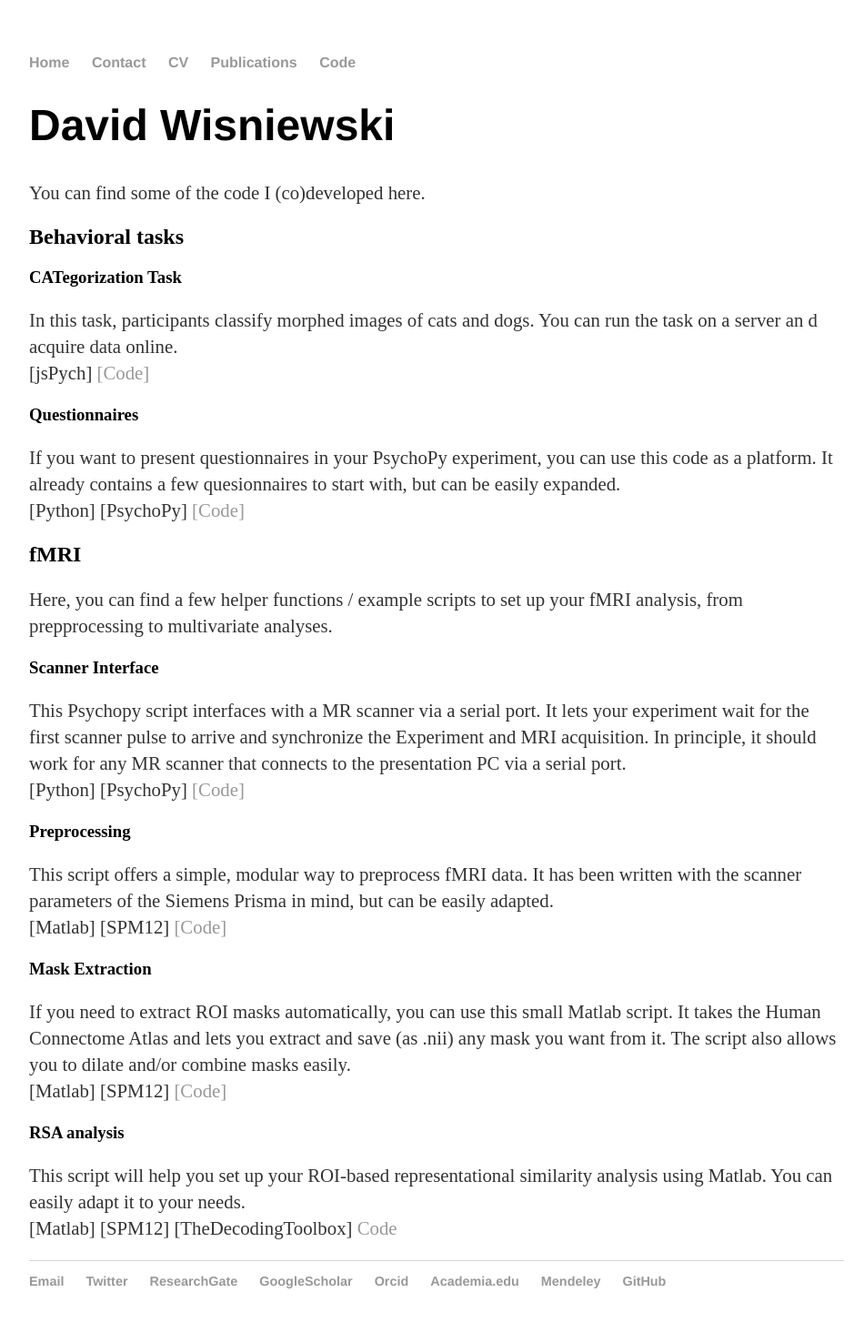
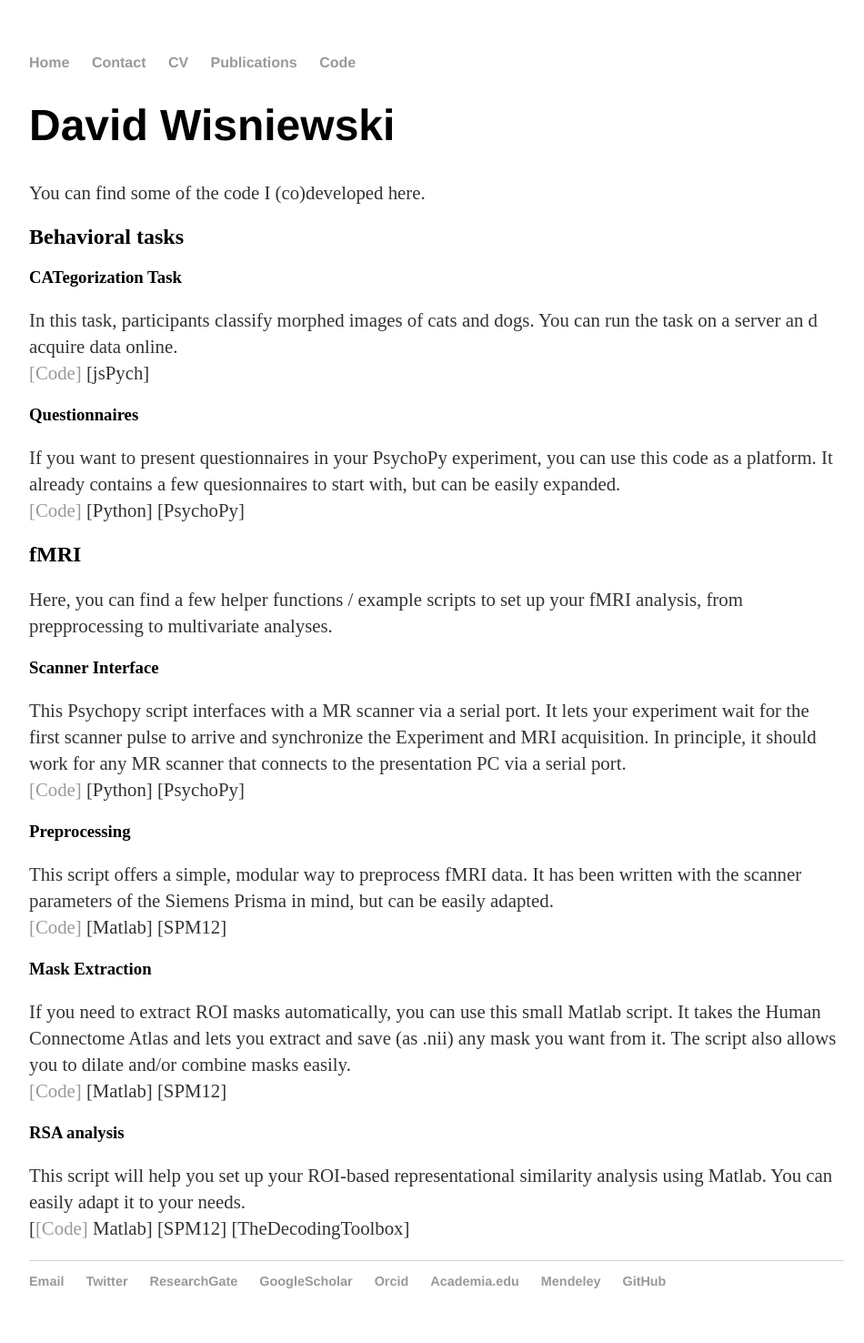
Before and after one commit to davidwisniewski/davidwisniewski.github.io, a Jekyll site: the page built from code/index.html, in a window 1280 px wide. Shown: the whole page at 91% size, without its empty margins (160-1110 px from the left). Built offline with Jekyll 4.4.1, drawn with Linux system fonts in a browser that asks for light colours.

Commit message:
small formatting changes

```diff
--- a/code/index.html
+++ b/code/index.html
@@ -11,13 +11,13 @@ title: David Wisniewski
 	<h3>CATegorization Task</h3>
 	<p>
 	In this task, participants classify morphed images of cats and dogs. You can run the task on a server an d acquire data online.<br>
-	[jsPych] <a href="https://github.com/davidwisniewski/CATegorization_task_jspsych">[Code]</a><br>
+	<a href="https://github.com/davidwisniewski/CATegorization_task_jspsych">[Code]</a> [jsPych]<br>
 	</p>
 
 	<h3>Questionnaires</h3>
 	<p>
 	If you want to present questionnaires in your PsychoPy experiment, you can use this code as a platform. It already contains a few quesionnaires to start with, but can be easily expanded.<br>
-	[Python] [PsychoPy] <a href="https://github.com/CCN-github/Questionnaires-PsychoPy">[Code]</a><br>
+	<a href="https://github.com/CCN-github/Questionnaires-PsychoPy">[Code]</a> [Python] [PsychoPy]<br>
 	</p>
 
 	<h2>fMRI</h2>
@@ -27,25 +27,25 @@ title: David Wisniewski
 	<h3>Scanner Interface</h3>
 	<p>
 	This Psychopy script interfaces with a MR scanner via a serial port. It lets your experiment wait for the first scanner pulse to arrive and synchronize the Experiment and MRI acquisition. In principle, it should work for any MR scanner that connects to the presentation PC via a serial port. <br>
-	[Python] [PsychoPy] <a href="https://github.com/CCN-github/fMRI-interface-Psychopy">[Code]</a><br>
+	<a href="https://github.com/CCN-github/fMRI-interface-Psychopy">[Code]</a> [Python] [PsychoPy] <br>
 	</p>
 
 	<h3>Preprocessing</h3>
 	<p>
 	This script offers a simple, modular way to preprocess fMRI data. It has been written with the scanner parameters of the Siemens Prisma in mind, but can be easily adapted.<br>
-	[Matlab] [SPM12] <a href="https://github.com/CCN-github/fMRI-preprocessing-SPM12">[Code]</a><br>
+	<a href="https://github.com/CCN-github/fMRI-preprocessing-SPM12">[Code]</a> [Matlab] [SPM12] <br>
 	</p>
 
 	<h3>Mask Extraction</h3>
 	<p>
 	If you need to extract ROI masks automatically, you can use this small Matlab script. It takes the Human Connectome Atlas and lets you extract and save (as .nii) any mask you want from it. The script also allows you to dilate and/or combine masks easily.<br>
-	[Matlab] [SPM12] <a href="https://github.com/davidwisniewski/fmri-extract-HCP-mask">[Code]</a><br>
+	<a href="https://github.com/davidwisniewski/fmri-extract-HCP-mask">[Code]</a> [Matlab] [SPM12] <br>
 	</p>
 
 	<h3>RSA analysis</h3>
 	<p>
 	This script will help you set up your ROI-based representational similarity analysis using Matlab. You can easily adapt it to your needs. <br>
-	[Matlab] [SPM12] [TheDecodingToolbox] <a href="https://github.com/CCN-github/RSA_fMRI_matlab">Code</a><br>
+	[<a href="https://github.com/CCN-github/RSA_fMRI_matlab">[Code]</a> Matlab] [SPM12] [TheDecodingToolbox] <br>
 	</p>
 
 
--- a/index.html
+++ b/index.html
@@ -11,6 +11,11 @@ title: David Wisniewski
 	machine learning, and computational modelling techniques. I am also interested in free will beliefs, and how such beliefs affect our behavior.
 	<br>
 	<br>
+	<br>
+	<br>
+	<br>
+	<br>
+
 
 	</p>
 
```
